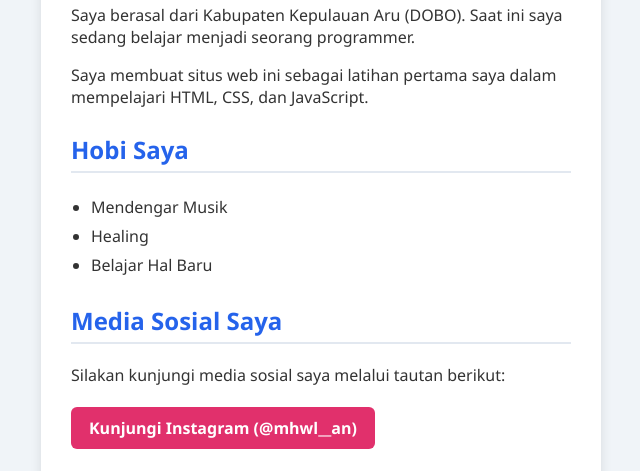
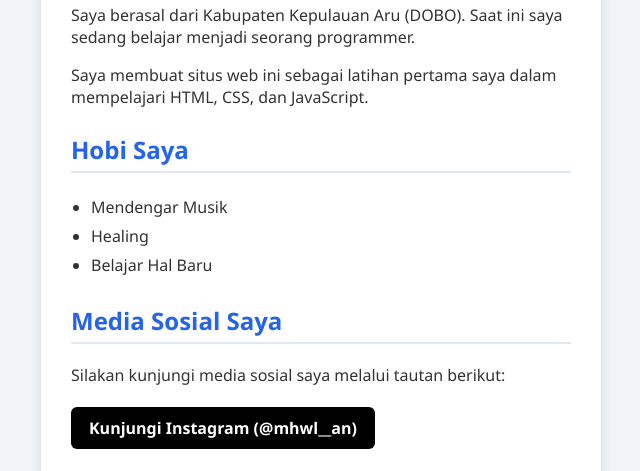
Before and after one commit to mahwilallia-ai/profil-anliana, a plain HTML site: page index.html in a window 1280 px wide. Shown: the part 301-772 px from the top of the page, without its empty margins (319-959 px from the left). Drawn offline with Linux system fonts and the light colour scheme.

Commit message:
Update index.html

```diff
--- a/index.html
+++ b/index.html
@@ -76,7 +76,7 @@
 
     .tombol-ig {
       display: inline-block;
-      background-color: #e1306c;
+      background-color: #000000;
       color: white;
       text-decoration: none;
       padding: 10px 18px;
@@ -86,7 +86,7 @@
     }
 
     .tombol-ig:hover {
-      background-color: #c13584;
+      background-color: #2563eb;
     }
 
     form {
```
